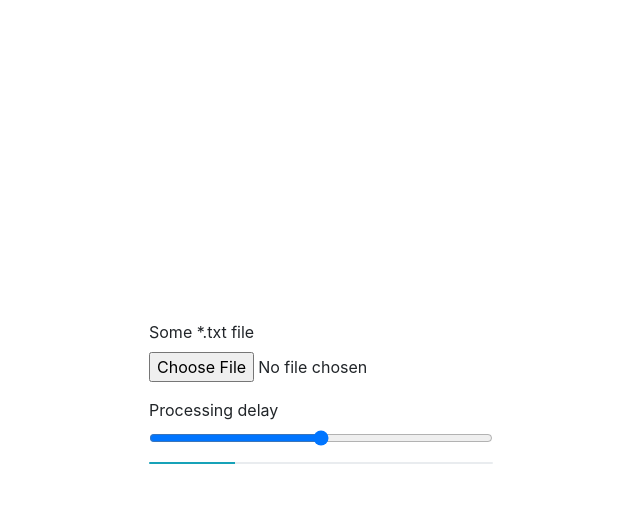
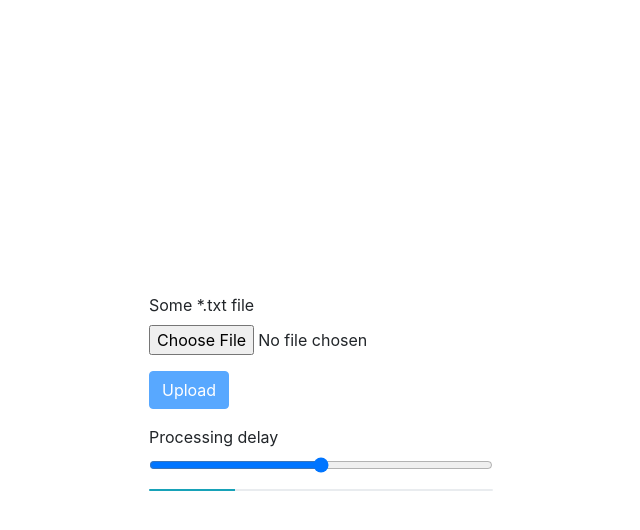
Before and after one commit to binarycat0/django_celery_example, a Django app: page / in a window 1280 px wide. Shown: the top 530 px of the page, without its empty margins (319-959 px from the left). Run offline with Django 3.2, Linux system fonts and the light colour scheme; some libraries are stand-ins or nearby versions.

Commit message:
upload form

```diff
--- a/src/django_celery_example/settings.py
+++ b/src/django_celery_example/settings.py
@@ -186,6 +186,10 @@ CELERY_RESULT_BACKEND = 'django-db'
 CELERY_IMPORTS = ['main_application.tasks', ]
 
 # files
+STATICFILES_DIRS = [
+    os.path.join(BASE_DIR, "static"),
+]
+
 STATIC_URL = '/static/'
 STATIC_ROOT = os.environ.get('STATIC_ROOT')
 
--- a/src/django_celery_example/urls.py
+++ b/src/django_celery_example/urls.py
@@ -22,6 +22,6 @@ from main_application import views
 
 urlpatterns = [
     path('admin/', admin.site.urls),
-    path('api/', views.Test.as_view()),
+    path('api/upload_file', views.UploadFile.as_view(), name='upload_file'),
     url(r'^$', TemplateView.as_view(template_name='index.html'), name='home'),
 ]
--- a/src/main_application/admin.py
+++ b/src/main_application/admin.py
@@ -28,7 +28,7 @@ class SomeFileAdmin(admin.ModelAdmin):
 
     list_display = ('id', 'display_file_name', 'display_file_exist', 'create_time', 'status', 'change_time')
 
-    readonly_fields = ('create_time', 'file_name', 'display_file_exist')
+    readonly_fields = ('create_time', 'file_name', 'display_file_exist', 'display_file_name')
 
     inlines = [
         FileContentInline
--- /dev/null
+++ b/src/static/js/base.js
@@ -0,0 +1,30 @@
+function getCookie(name) {
+  var cookieValue = null;
+  if (document.cookie && document.cookie !== '') {
+    var cookies = document.cookie.split(';');
+    for (var i = 0; i < cookies.length; i++) {
+      var cookie = jQuery.trim(cookies[i]);
+      // Does this cookie string begin with the name we want?
+      if (cookie.substring(0, name.length + 1) === (name + '=')) {
+        cookieValue = decodeURIComponent(cookie.substring(name.length + 1));
+        break;
+      }
+    }
+  }
+  return cookieValue;
+}
+
+var csrftoken = getCookie('csrftoken');
+
+function csrfSafeMethod(method) {
+  // these HTTP methods do not require CSRF protection
+  return (/^(GET|HEAD|OPTIONS|TRACE)$/.test(method));
+}
+
+$.ajaxSetup({
+  beforeSend: function (xhr, settings) {
+    if (!csrfSafeMethod(settings.type) && !this.crossDomain) {
+      xhr.setRequestHeader("X-CSRFToken", csrftoken);
+    }
+  }
+});
--- a/src/templates/index.html
+++ b/src/templates/index.html
@@ -20,10 +20,14 @@
 <div class="">
   <div class="container vh-100">
     <div class="row vh-100 justify-content-center align-items-center">
-      <form>
+      <form method="post">
+        {% csrf_token %}
         <div class="form-group">
-          <label for="exampleFormControlFile1">Some *.txt file</label>
-          <input type="file" class="form-control-file" id="exampleFormControlFile1">
+          <label for="_file_to_upload">Some *.txt file</label>
+          <input type="file" class="form-control-file" id="_file_to_upload">
+        </div>
+        <div class="form-group">
+          <button id="_upload_button" type="button" class="btn btn-primary">Upload</button>
         </div>
         <div class="form-group">
           <label for="formControlRange">Processing delay</label>
@@ -41,8 +45,48 @@
 
 <!-- Optional JavaScript -->
 <!-- jQuery first, then Popper.js, then Bootstrap JS -->
-<script src="https://code.jquery.com/jquery-3.3.1.slim.min.js" integrity="sha384-q8i/X+965DzO0rT7abK41JStQIAqVgRVzpbzo5smXKp4YfRvH+8abtTE1Pi6jizo" crossorigin="anonymous"></script>
+<script src="https://code.jquery.com/jquery-3.3.1.min.js" integrity="sha256-FgpCb/KJQlLNfOu91ta32o/NMZxltwRo8QtmkMRdAu8=" crossorigin="anonymous"></script>
 <script src="https://cdnjs.cloudflare.com/ajax/libs/popper.js/1.14.3/umd/popper.min.js" integrity="sha384-ZMP7rVo3mIykV+2+9J3UJ46jBk0WLaUAdn689aCwoqbBJiSnjAK/l8WvCWPIPm49" crossorigin="anonymous"></script>
 <script src="https://stackpath.bootstrapcdn.com/bootstrap/4.1.1/js/bootstrap.min.js" integrity="sha384-smHYKdLADwkXOn1EmN1qk/HfnUcbVRZyYmZ4qpPea6sjB/pTJ0euyQp0Mk8ck+5T" crossorigin="anonymous"></script>
+
+<script src="/static/js/base.js"></script>
+
+<script type="application/javascript">
+
+  function ready() {
+    _upload_button_disabled(true);
+    $('#_upload_button').on('click', _upload_handler);
+    $('#_file_to_upload').change(function () {
+      var fileName = $(this).val();
+      _upload_button_disabled(fileName === '');
+    })
+  }
+
+  function _upload_button_disabled(v) {
+    $('#_upload_button').prop('disabled', v);
+  }
+
+  function _get_file() {
+    return $('#_file_to_upload').prop('files')[0]
+  }
+
+  function _upload_handler(e) {
+    var form_data = new FormData;
+    form_data.append('file', _get_file());
+
+    $.ajax({
+      url: "{% url 'upload_file' %}",
+      data: form_data,
+      processData: false,
+      contentType: false,
+      type: 'POST',
+      success: function (data) {
+        alert(data.ok);
+      }
+    });
+  }
+
+  document.addEventListener("DOMContentLoaded", ready);
+</script>
 </body>
 </html>
```
Also changed, not shown: src/main_application/utils.py (added, +8 -0 lines), src/main_application/views.py (+21 -0 lines).
